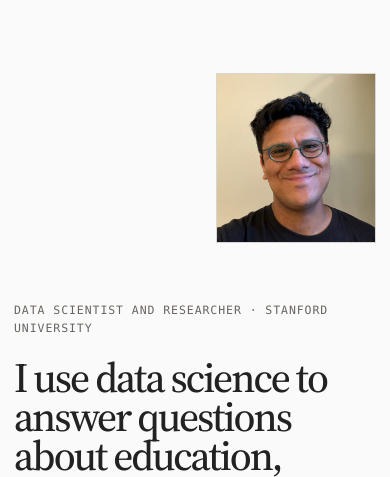
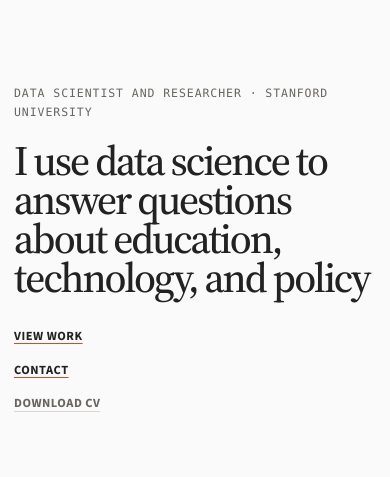
Before and after one commit to andresnigenda/andresnigenda.github.io, an Astro site: page / in a window 390 px wide. Shown: the part 88-565 px from the top of the page. Built offline with nearby package versions, Linux system fonts and the light colour scheme; Astro itself is replaced by a stand-in of ours.

Commit message:
add: hide pic on phone

```diff
--- a/src/styles/global.css
+++ b/src/styles/global.css
@@ -630,16 +630,13 @@ img {
 
   .hero {
     display: flex;
-    flex-direction: column-reverse;
+    flex-direction: column;
     align-items: stretch;
-    gap: 46px;
     padding: 58px 0 68px;
   }
 
-  .portrait {
-    width: 160px;
-    align-self: flex-end;
-    transform: none;
+  .hero .portrait {
+    display: none;
   }
 
   .hero h1,
```
